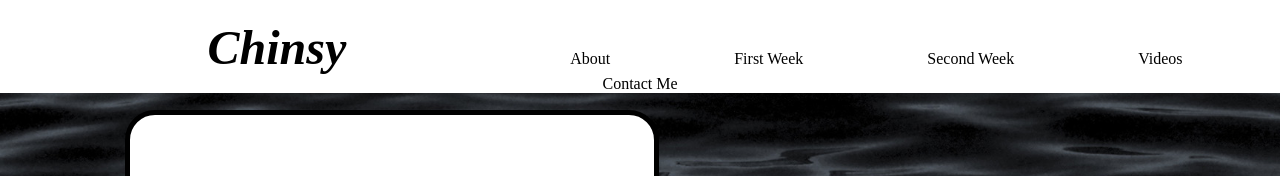
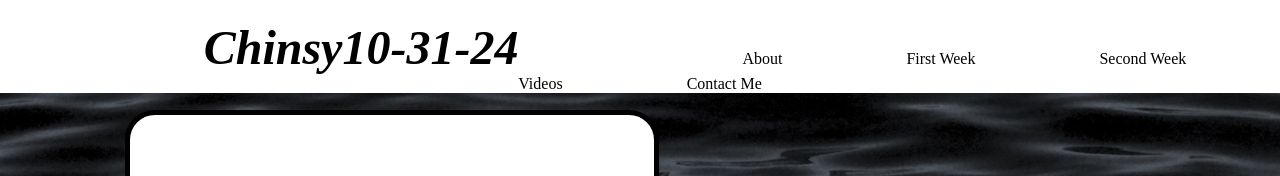
Before and after one commit to chnsy/collegedays, a plain HTML site: page index.html in a window 1280 px wide. Shown: the top 176 px of the page. Drawn offline with nearby package versions, Linux system fonts and the light colour scheme.

Commit message:
Update index.html

```diff
--- a/index.html
+++ b/index.html
@@ -9,7 +9,7 @@
 </head>
 <body>
   <header>
-    <h1 class="title" ><a href="#home-link">Chinsy</a></h1>
+    <h1 class="title" ><a href="#home-link">Chinsy10-31-24</a></h1>
     <nav class="navbar">
       <ul class="links">
         <li><a href="#about-link">About</a></li>
```
